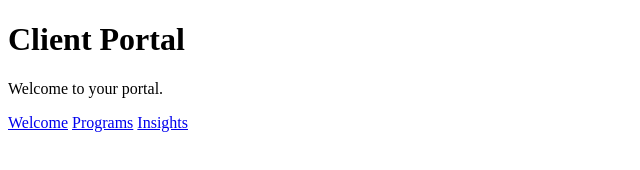
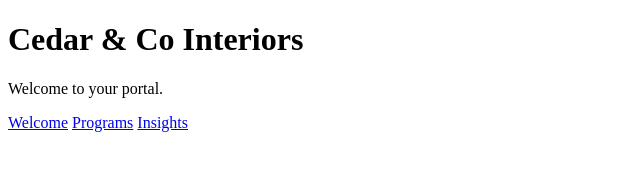
Before and after one commit to jonesdavidnvjgh3839-cloud/memory_github_5824_brxzk1xs-template-portal, a plain HTML site: page index.html in a window 1280 px wide. Shown: the whole page, without its empty margins (0-640 px from the left). Drawn offline with Linux system fonts and the light colour scheme.

Commit message:
Customize entry page

```diff
--- a/index.html
+++ b/index.html
@@ -2,11 +2,11 @@
 <html lang="en">
 <head>
   <meta charset="UTF-8">
-  <title>Client Portal</title>
-  <meta name="theme-color" content="#334155">
+  <title>Cedar & Co Interiors</title>
+  <meta name="theme-color" content="#166534">
 </head>
 <body>
-  <h1>Client Portal</h1>
+  <h1>Cedar & Co Interiors</h1>
   <p>Welcome to your portal.</p>
   <nav>
     <a href="content/welcome.md">Welcome</a>
```
